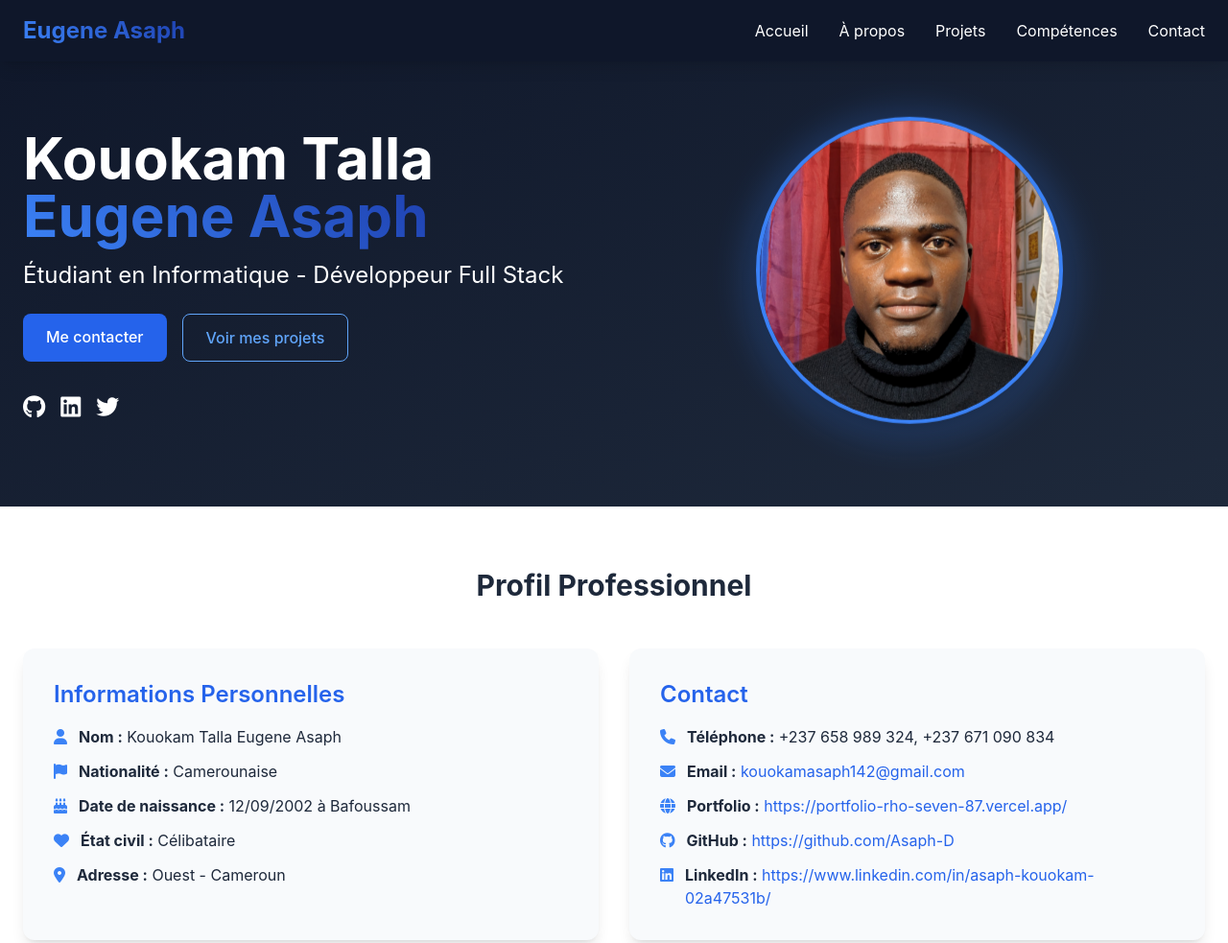
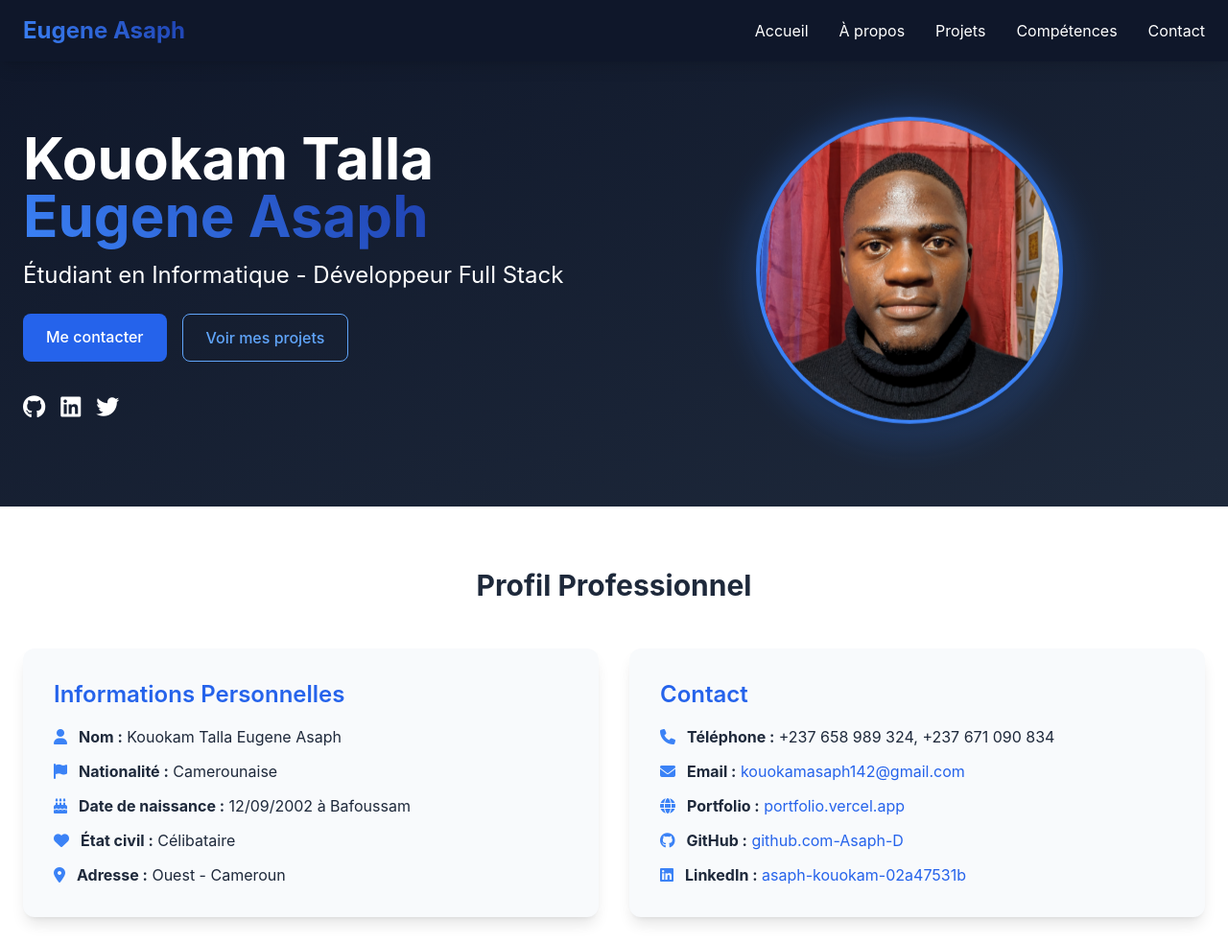
Before and after one commit to Asaph-D/Portfolio, a plain HTML site: page index.html in a window 1280 px wide. Shown: the top 983 px of the page at 96% size. Drawn offline with nearby package versions, Linux system fonts and the light colour scheme.

Commit message:
updating links

```diff
--- a/index.html
+++ b/index.html
@@ -292,15 +292,15 @@
                         </li>
                         <li class="flex items-start">
                             <i class="fas fa-globe mt-1 mr-3 text-blue-500"></i>
-                            <span><strong>Portfolio :</strong> <a href="#" class="text-blue-600 hover:underline">https://portfolio-rho-seven-87.vercel.app/</a></span>
+                            <span><strong>Portfolio :</strong> <a href="https://portfolio-rho-seven-87.vercel.app/" class="text-blue-600 hover:underline">portfolio.vercel.app</a></span>
                         </li>
                         <li class="flex items-start">
                             <i class="fab fa-github mt-1 mr-3 text-blue-500"></i>
-                            <span><strong>GitHub :</strong> <a href="#" class="text-blue-600 hover:underline">https://github.com/Asaph-D</a></span>
+                            <span><strong>GitHub :</strong> <a href="https://github.com/Asaph-D" class="text-blue-600 hover:underline">github.com-Asaph-D</a></span>
                         </li>
                         <li class="flex items-start">
                             <i class="fab fa-linkedin mt-1 mr-3 text-blue-500"></i>
-                            <span><strong>LinkedIn :</strong> <a href="#" class="text-blue-600 hover:underline">https://www.linkedin.com/in/asaph-kouokam-02a47531b/</a></span>
+                            <span><strong>LinkedIn :</strong> <a href="https://www.linkedin.com/in/asaph-kouokam-02a47531b/" class="text-blue-600 hover:underline">asaph-kouokam-02a47531b</a></span>
                         </li>
                     </ul>
                 </div>
@@ -490,7 +490,7 @@
             </div>
 
             <div class="text-center mt-12 fade-in">
-                <a href="#" class="inline-flex items-center px-6 py-3 border border-blue-600 text-blue-600 font-medium rounded-lg hover:bg-blue-50 transition duration-300">
+                <a href="https://github.com/Asaph-D" class="inline-flex items-center px-6 py-3 border border-blue-600 text-blue-600 font-medium rounded-lg hover:bg-blue-50 transition duration-300">
                     Voir tous mes projets <i class="fas fa-arrow-right ml-2"></i>
                 </a>
             </div>
```
